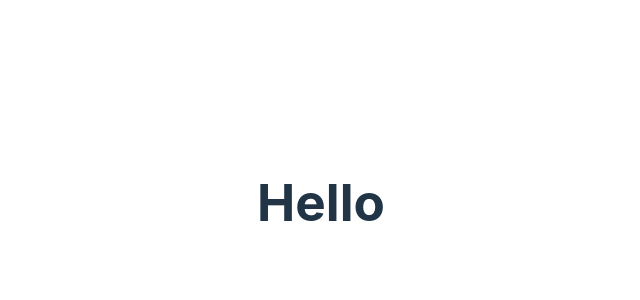
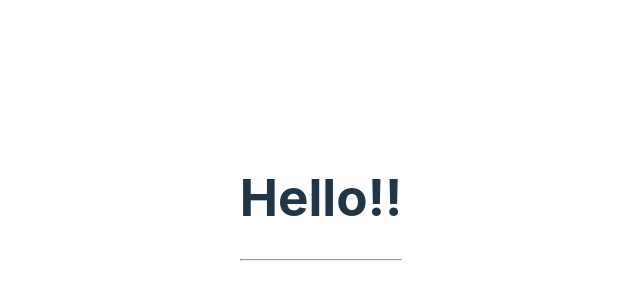
Before and after one commit to Pumpkin-Pie93/test, a React (Vite) app: page / in a window 1280 px wide. Shown: the part 198-498 px from the top of the page, without its empty margins (319-959 px from the left). Built offline with nearby package versions, Linux system fonts and the light colour scheme.

Commit message:
add new component colorLine

```diff
--- a/src/App.tsx
+++ b/src/App.tsx
@@ -1,10 +1,12 @@
 import './App.css'
+import ColorLine from "./components/colorLine.tsx";
 
 function App() {
 
   return (
     <div>
-    <h1>Hello</h1>
+    <h1>Hello!!</h1>
+      <ColorLine color={'red'}/>
     </div>
   )
 }
```
